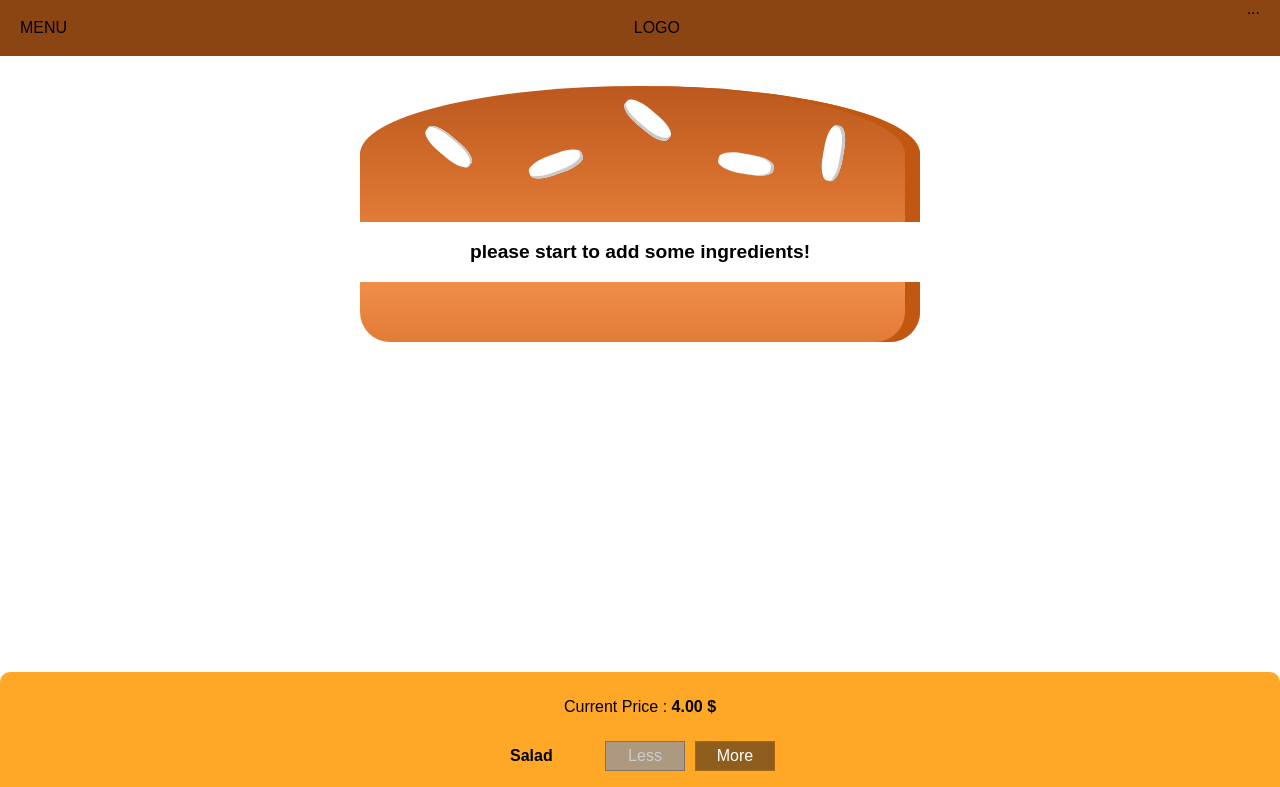
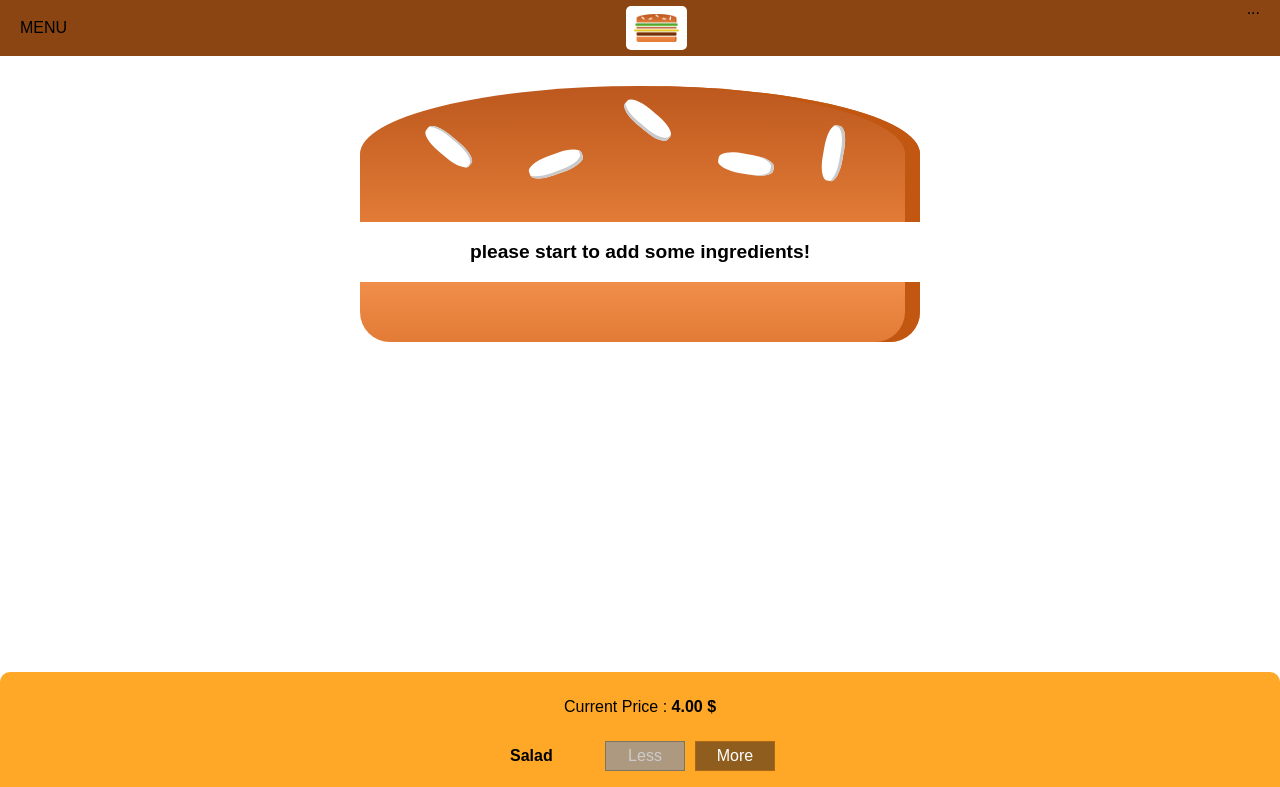
Before and after one commit to delaramesfahani/BurgerBuilder, a React (Create React App) app: page / in a window 1280 px wide. Shown: the top 787 px of the page. Built offline with nearby package versions, Linux system fonts and the light colour scheme.

Commit message:
Slide Drawer added

```diff
--- /dev/null
+++ b/src/components/Logo/Logo.css
@@ -0,0 +1,11 @@
+.Logo {
+    background-color: #fff;
+    padding: 8px;
+    height: 80%;
+    box-sizing: border-box;
+    border-radius: 5px;
+}
+
+.Logo img {
+    height: 100%;
+}
--- /dev/null
+++ b/src/components/Logo/Logo.js
@@ -0,0 +1,11 @@
+import React from 'react'
+import './Logo.css'
+const BurgerLogo = require('../../assets/burger-logo.png')
+
+const Logo = (props) => (
+  <div className='Logo'>
+    <img src={BurgerLogo} alt='My Burger' />
+  </div>
+)
+
+export default Logo
--- a/src/components/Navigation/Toolbar/toolbar.js
+++ b/src/components/Navigation/Toolbar/toolbar.js
@@ -1,10 +1,11 @@
 import React from 'react'
+import Logo from '../../Logo/Logo'
 import './toolbar.css'
 
 const toolbar = (props) => (
   <header className='Toolbar'>
     <div>MENU</div>
-    <div>LOGO</div>
+    <Logo />
     <nav>
             ...
     </nav>
```
Also changed, not shown: src/assets/burger-logo.png (added), 1 other file (tests, documents, lock files or other folders).
